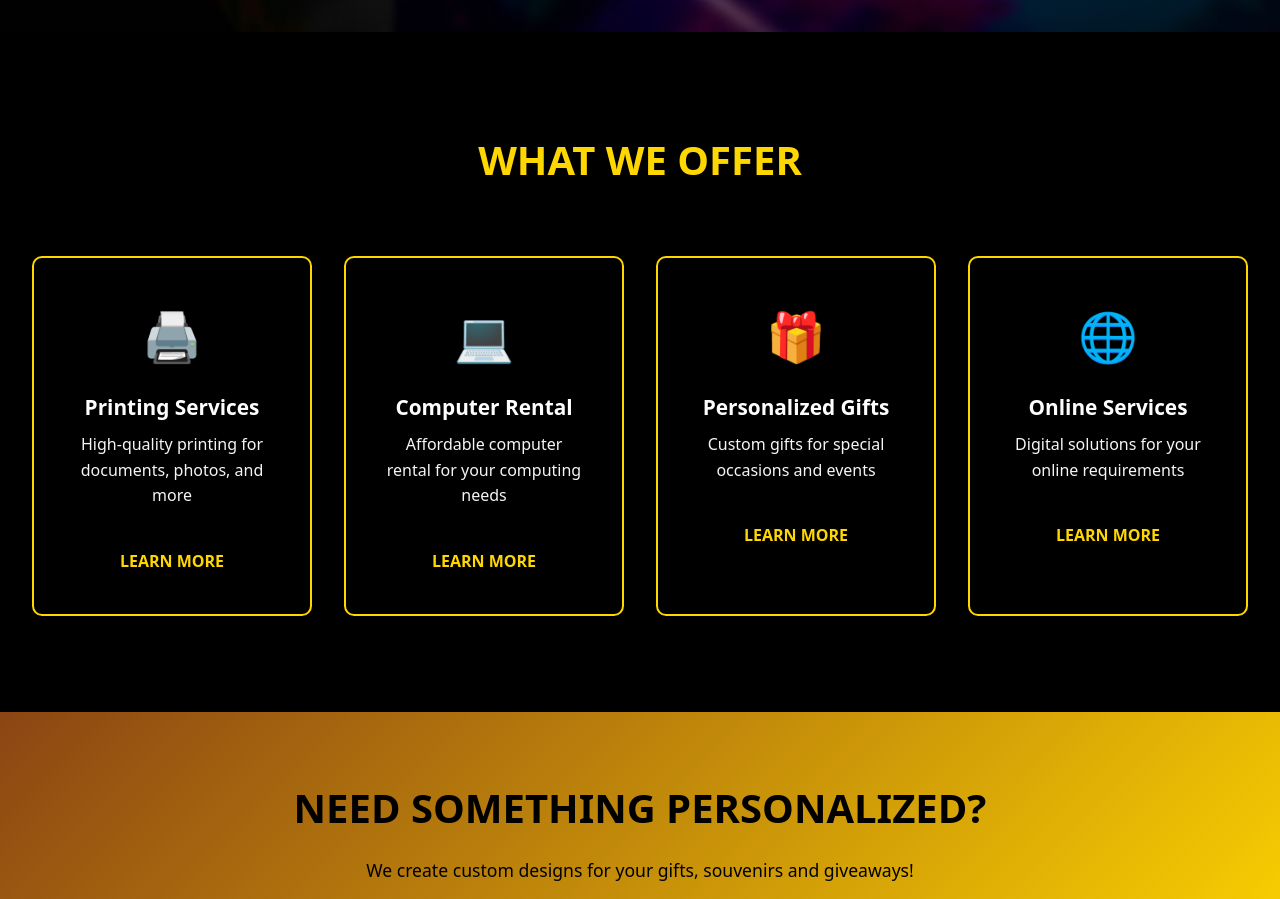
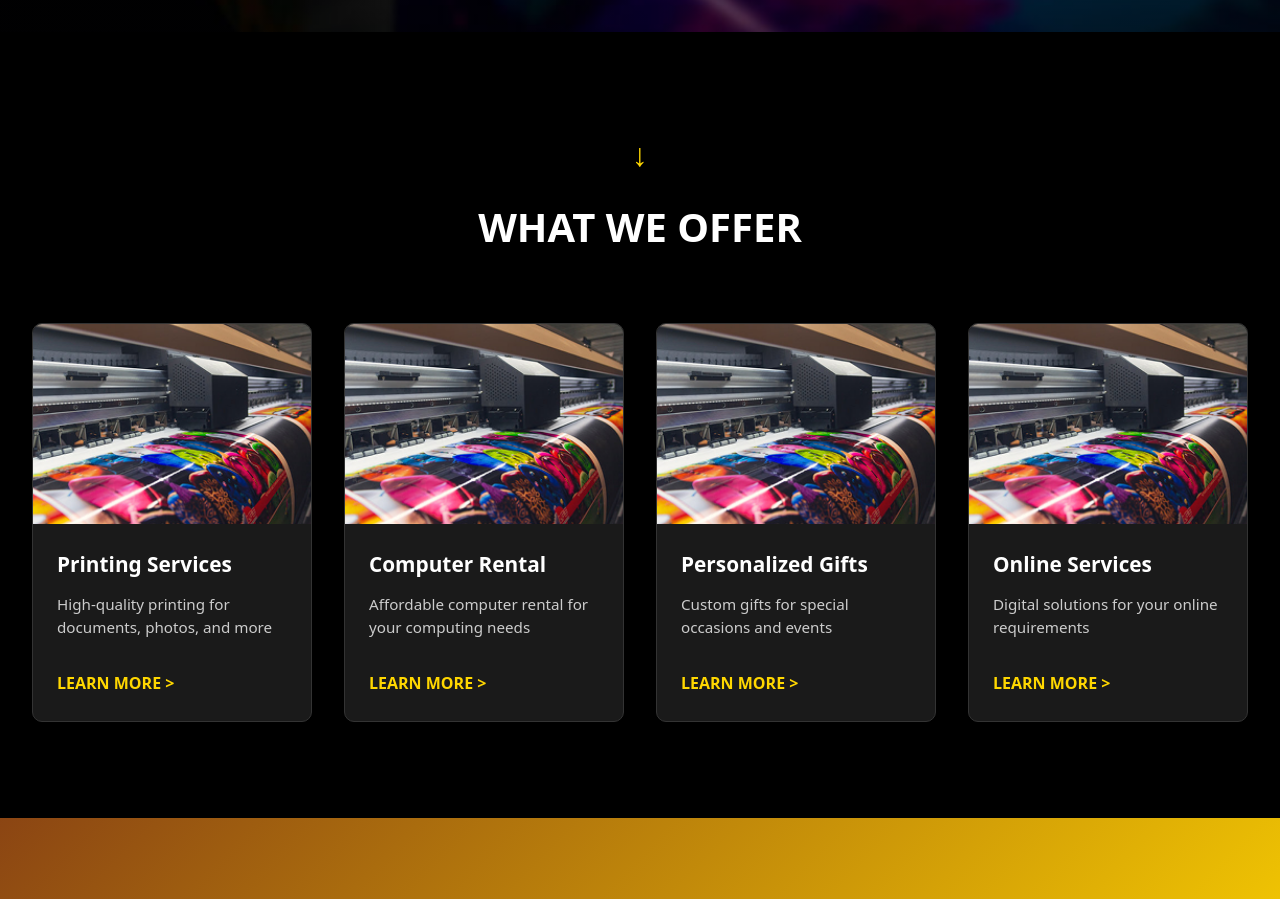
Before and after one commit to KHPASCUA/Itec_dev, a React (Vite) app: page / in a window 1280 px wide. Shown: the part 840-1739 px from the top of the page. Built offline with nearby package versions, Linux system fonts and the light colour scheme.

Commit message:
Add service-card.png image to Home page What We Offer section with updated card styling

```diff
--- a/src/index.css
+++ b/src/index.css
@@ -693,9 +693,17 @@ button {
   margin: 0 auto;
 }
 
+.services-arrow {
+  text-align: center;
+  font-size: 2rem;
+  color: var(--yellow);
+  margin-bottom: 1rem;
+}
+
 .services h2 {
   text-align: center;
   margin-bottom: 4rem;
+  color: var(--white);
 }
 
 .services-grid {
@@ -706,34 +714,41 @@ button {
 }
 
 .service-card {
-  background-color: #000000;
-  padding: 2.5rem;
+  background-color: #1a1a1a;
   border-radius: 10px;
-  text-align: center;
+  overflow: hidden;
   transition: transform 0.3s ease, box-shadow 0.3s ease;
-  border: 2px solid var(--yellow);
+  border: 1px solid #333;
+  text-align: left;
 }
 
 .service-card:hover {
   transform: translateY(-5px);
-  box-shadow: 0 10px 20px rgba(255, 215, 0, 0.3);
+  box-shadow: 0 10px 30px rgba(0, 0, 0, 0.3);
 }
 
-.service-icon {
-  font-size: 3rem;
-  margin-bottom: 1rem;
+.service-card-image {
+  width: 100%;
+  height: 200px;
+  object-fit: cover;
+  display: block;
+}
+
+.service-card-content {
+  padding: 1.5rem;
 }
 
 .service-card h3 {
   color: var(--white);
-  margin-bottom: 0.5rem;
   font-size: 1.3rem;
+  margin-bottom: 0.75rem;
 }
 
 .service-card p {
-  color: var(--off-white);
-  margin: 0;
-  margin-bottom: 1.5rem;
+  color: #ccc;
+  font-size: 0.95rem;
+  margin-bottom: 1rem;
+  line-height: 1.5;
 }
 
 .service-link {
--- a/src/pages/Home.jsx
+++ b/src/pages/Home.jsx
@@ -1,4 +1,5 @@
 import heroBg from '../assets/hero-bg.jpg'
+import serviceCard from '../assets/service-card.png'
 
 const Home = () => {
   return (
@@ -24,31 +25,40 @@ const Home = () => {
 
       <section id="services" className="services">
         <div className="services-container">
+          <div className="services-arrow">↓</div>
           <h2>WHAT WE OFFER</h2>
           <div className="services-grid">
             <div className="service-card">
-              <div className="service-icon">🖨️</div>
+              <img src={serviceCard} alt="Service" className="service-card-image" />
+              <div className="service-card-content">
                 <h3>Printing Services</h3>
                 <p>High-quality printing for documents, photos, and more</p>
-              <a href="#" className="service-link">LEARN MORE</a>
+                <a href="#" className="service-link">LEARN MORE &gt;</a>
+              </div>
             </div>
             <div className="service-card">
-              <div className="service-icon">💻</div>
+              <img src={serviceCard} alt="Service" className="service-card-image" />
+              <div className="service-card-content">
                 <h3>Computer Rental</h3>
                 <p>Affordable computer rental for your computing needs</p>
-              <a href="#" className="service-link">LEARN MORE</a>
+                <a href="#" className="service-link">LEARN MORE &gt;</a>
+              </div>
             </div>
             <div className="service-card">
-              <div className="service-icon">🎁</div>
+              <img src={serviceCard} alt="Service" className="service-card-image" />
+              <div className="service-card-content">
                 <h3>Personalized Gifts</h3>
                 <p>Custom gifts for special occasions and events</p>
-              <a href="#" className="service-link">LEARN MORE</a>
+                <a href="#" className="service-link">LEARN MORE &gt;</a>
+              </div>
             </div>
             <div className="service-card">
-              <div className="service-icon">🌐</div>
+              <img src={serviceCard} alt="Service" className="service-card-image" />
+              <div className="service-card-content">
                 <h3>Online Services</h3>
                 <p>Digital solutions for your online requirements</p>
-              <a href="#" className="service-link">LEARN MORE</a>
+                <a href="#" className="service-link">LEARN MORE &gt;</a>
+              </div>
             </div>
           </div>
         </div>
```
Also changed, not shown: src/assets/service-card.png (added). Lines whose indentation alone changed are shown as unchanged.
